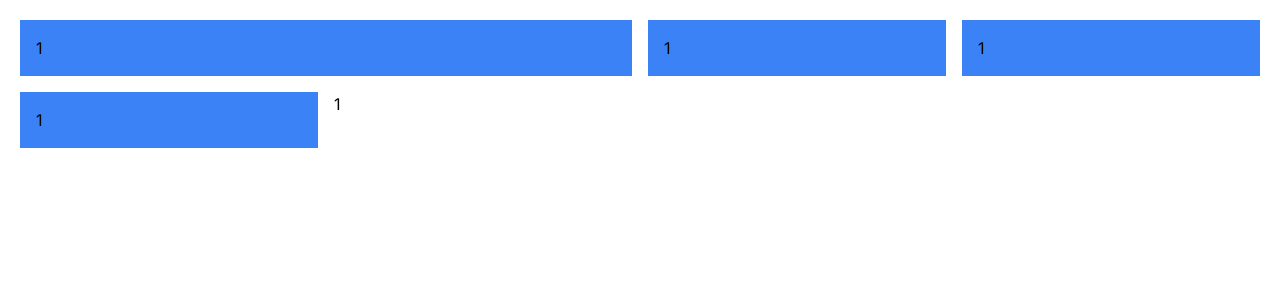
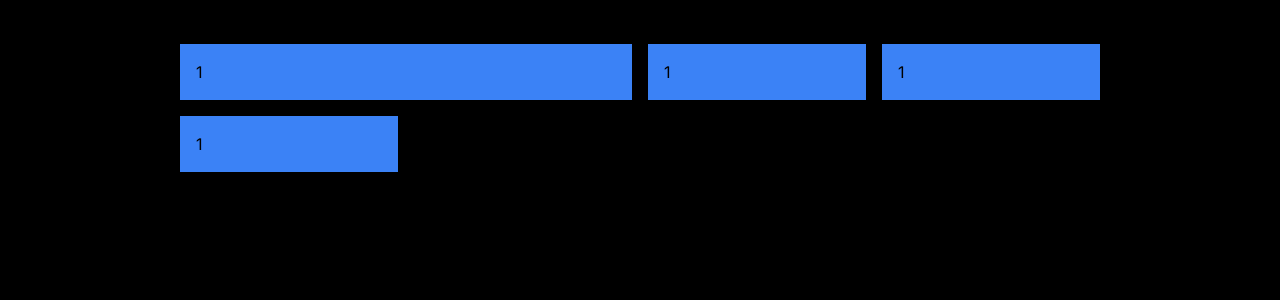
Before and after one commit to emersonjds/nextjs-tw, a Next.js app: page /grid in a window 1280 px wide. Shown: the top 300 px of the page. Built offline with nearby package versions, Linux system fonts and the light colour scheme.

Commit message:
undertanding container

```diff
--- a/src/app/grid/page.tsx
+++ b/src/app/grid/page.tsx
@@ -1,6 +1,7 @@
 export default function Grid() {
   return (
-    <div className="w-screen h-screen">
+    <div className="h-screen bg-black p-4">
+      <div className="container p-2 mx-auto">
         <div className="grid grid-cols-4 gap-4 p-5">
           <div className="p-4 bg-blue-500 col-span-2">
             1
@@ -17,5 +18,6 @@
           1
         </div>
       </div>
+    </div>
   );
 }
```
Lines whose indentation alone changed are shown as unchanged.
